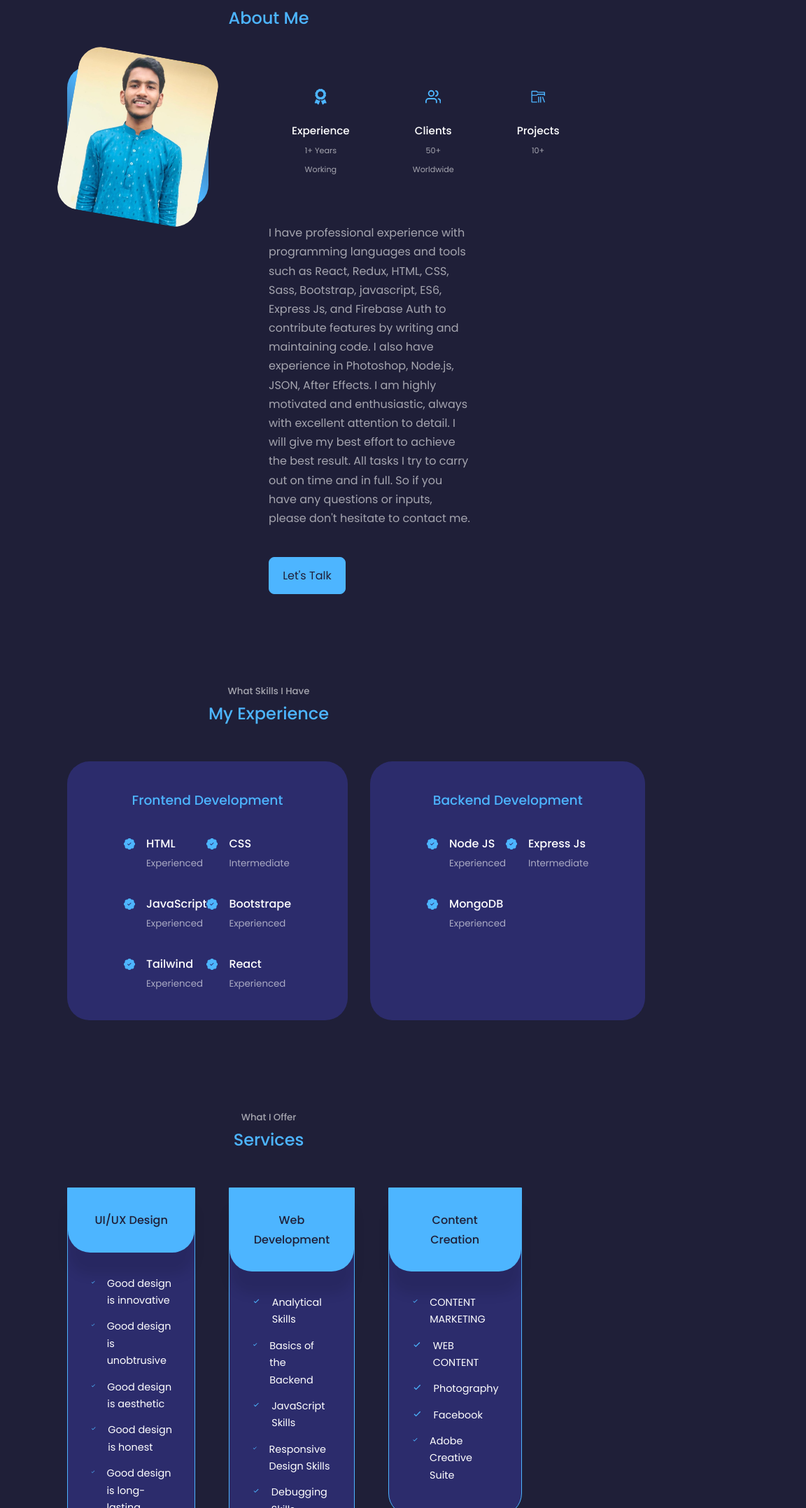
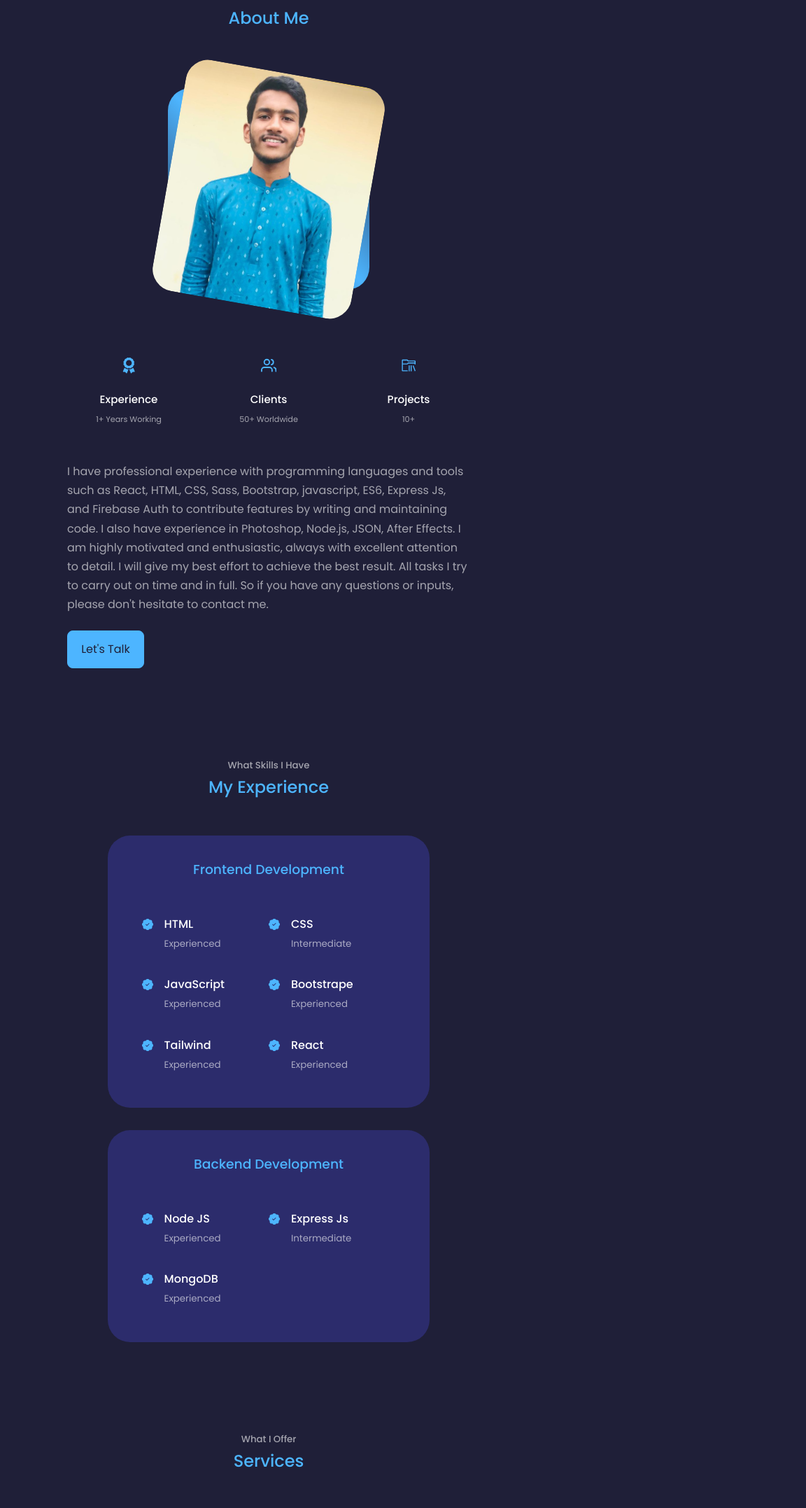
Before and after one commit to mirajulalam/portfolio-website, a React (Create React App) app: page / in a window 768 px wide. Shown: the part 945-3100 px from the top of the page at 70% size, 1152 px wide, since content can reach past the window. Built offline with nearby package versions, Linux system fonts and the light colour scheme.

Commit message:
responsive design update

```diff
--- a/src/components/about/About.jsx
+++ b/src/components/about/About.jsx
@@ -38,7 +38,7 @@ const About = () => {
               <small>10+</small>
             </article>
           </div>
-          <p>I have professional experience with programming languages and tools such as React, Redux, HTML, CSS, Sass, Bootstrap, javascript, ES6, Express Js, and Firebase Auth to contribute features by writing and maintaining code. I also have experience in Photoshop, Node.js, JSON, After Effects. I am highly motivated and enthusiastic, always with excellent attention to detail. I will give my best effort to achieve the best result. All tasks I try to carry out on time and in full. So if you have any questions or inputs, please don't hesitate to contact me.</p>
+          <p>I have professional experience with programming languages and tools such as React, HTML, CSS, Sass, Bootstrap, javascript, ES6, Express Js, and Firebase Auth to contribute features by writing and maintaining code. I also have experience in Photoshop, Node.js, JSON, After Effects. I am highly motivated and enthusiastic, always with excellent attention to detail. I will give my best effort to achieve the best result. All tasks I try to carry out on time and in full. So if you have any questions or inputs, please don't hesitate to contact me.</p>
           <a href="#contact" className='btn btn-primary'>Let's Talk</a>
         </div>
       </div>
--- a/src/components/about/about.css
+++ b/src/components/about/about.css
@@ -59,7 +59,7 @@
 
 
 /*********** Media Queryes (midium devices)************/
-@media screen and(max-width:1024px) {
+/* @media screen and(max-width:1024px) {
    .about_container{
     grid-template-columns: 1fr;
     gap: 0;
@@ -71,9 +71,26 @@
    .about_content p{
     margin: 1rem 0 1.5rem;
    }
-}
+} */
 /*********** Media Queryes (Small devices)************/
-@media screen and(max-width:600px) {
+/* @media screen and(max-width:600px) {
+    .about_me{
+        width: 65%;
+        margin: 0 auto 3rem;
+    }
+    .about_cards {
+        grid-template-columns: 1fr 1fr;
+        gap: 1rem;
+    }
+    .about_content{
+        text-align: center;
+    }
+    .about_content p{
+        margin: 1.5rem 0;
+    }
+} */
+
+@media only screen and (max-width:576px) {
     .about_me{
         width: 65%;
         margin: 0 auto 3rem;
@@ -89,3 +106,17 @@
         margin: 1.5rem 0;
     }
 }
+
+@media only screen and (min-width:577px) and (max-width:992px) {
+   .about_container{
+    grid-template-columns: 1fr;
+    gap: 0;
+   }
+   .about_me{
+    width: 50%;
+    margin: 2rem auto 4rem;
+   }
+   .about_content p{
+    margin: 1rem 0 1.5rem;
+   }
+}
--- a/src/components/experience/experience.css
+++ b/src/components/experience/experience.css
@@ -40,7 +40,7 @@
 }
 
 /*********** Media Queryes (midium devices)************/
-@media screen and(max-width:1024px) {
+/* @media screen and(max-width:1024px) {
     .experience_container{
         grid-template-columns: 1fr;
     }
@@ -52,9 +52,9 @@
     .experience_content{
         padding: 1rem;
     }
- }
+ } */
  /*********** Media Queryes (Small devices)************/
- @media screen and(max-width:600px) {
+ /* @media screen and(max-width:600px) {
     .experience_container{
         gap: 1rem;
     }
@@ -63,5 +63,29 @@
         padding: 2rem 1rem;
         margin: 0 auto;
     }
+ } */
 
- }
+ @media only screen and (max-width:576px) {
+    .experience_container{
+        gap: 1rem;
+    }
+    .experience_container > div{
+        width: 100%;
+        padding: 2rem 1rem;
+        margin: 0 auto;
+    }
+}
+
+@media only screen and (min-width:577px) and (max-width:992px) {
+    .experience_container{
+        grid-template-columns: 1fr;
+    }
+    .experience_container > div{
+        width: 80%;
+        padding: 2rem;
+        margin: 0 auto;
+    }
+    .experience_content{
+        padding: 1rem;
+    }
+}
--- a/src/components/portfolio/portfolio.css
+++ b/src/components/portfolio/portfolio.css
@@ -30,16 +30,30 @@
 }
 
 /*********** Media Queryes (midium devices)************/
-@media screen and(max-width:1024px) {
+/* @media screen and(max-width:1024px) {
     .portfolio_container{
         grid-template-columns: repeat(2,1fr);
         gap: 1.2rem;
     }
- }
+ } */
  /*********** Media Queryes (Small devices)************/
- @media screen and(max-width:600px) {
+ /* @media screen and(max-width:600px) {
         .portfolio_container{
             grid-template-columns: 1fr;
             gap: 1rem;
         }
- }
+ } */
+
+ @media only screen and (max-width:576px) {
+    .portfolio_container {
+        grid-template-columns: repeat(1, 1fr);
+        gap: 1rem;
+    }
+}
+
+@media only screen and (min-width:577px) and (max-width:992px) {
+    .portfolio_container {
+        grid-template-columns: repeat(2, 1fr);
+        gap: 1.2rem;
+    }
+}
--- a/src/components/services/services.css
+++ b/src/components/services/services.css
@@ -44,7 +44,7 @@
 }
 
 /*********** Media Queryes (midium devices)************/
-@media screen and(max-width:1024px) {
+/* @media screen and(max-width:1024px) {
     .services_container {
         grid-template-columns: 1fr 1fr;
         gap: 2rem;
@@ -52,11 +52,29 @@
     .service{
         height: auto;
     }
- }
+ } */
  /*********** Media Queryes (Small devices)************/
- @media screen and(max-width:600px) {
+ /* @media screen and(max-width:600px) {
         .services_container{
             grid-template-columns: 1fr;
             gap: 1.5rem;
         }
- }
+ } */
+
+
+ @media only screen and (max-width:576px) {
+    .services_container {
+        grid-template-columns: repeat(1, 1fr);
+        gap: 1.5rem;
+    }
+}
+
+@media only screen and (min-width:577px) and (max-width:992px) {
+    .services_container {
+        grid-template-columns: repeat(2, 1fr);
+        gap: 2rem;
+    }
+    .service{
+        height: auto;
+    }
+}
--- a/src/components/testimonials/testimonials.css
+++ b/src/components/testimonials/testimonials.css
@@ -33,13 +33,13 @@
 }
 
 /*********** Media Queryes (midium devices)************/
-@media screen and(max-width:1024px) {
+/* @media screen and(max-width:1024px) {
     .container.testimonials_container{
         width: 60%;
     }
- }
+ } */
  /*********** Media Queryes (Small devices)************/
- @media screen and(max-width:600px) {
+ /* @media screen and(max-width:600px) {
 
     .container.testimonials_container{
         width: var(--container-width-sm);
@@ -47,4 +47,19 @@
     .client_review{
         width: var(--container-width-sm);
     }
- }
+ } */
+
+ @media only screen and (max-width:576px) {
+    .container.testimonials_container{
+        width: var(--container-width-sm);
+    }
+    .client_review{
+        width: var(--container-width-sm);
+    }
+}
+
+@media only screen and (min-width:577px) and (max-width:992px) {
+    .container.testimonials_container{
+        width: 60%;
+    }
+}
```
